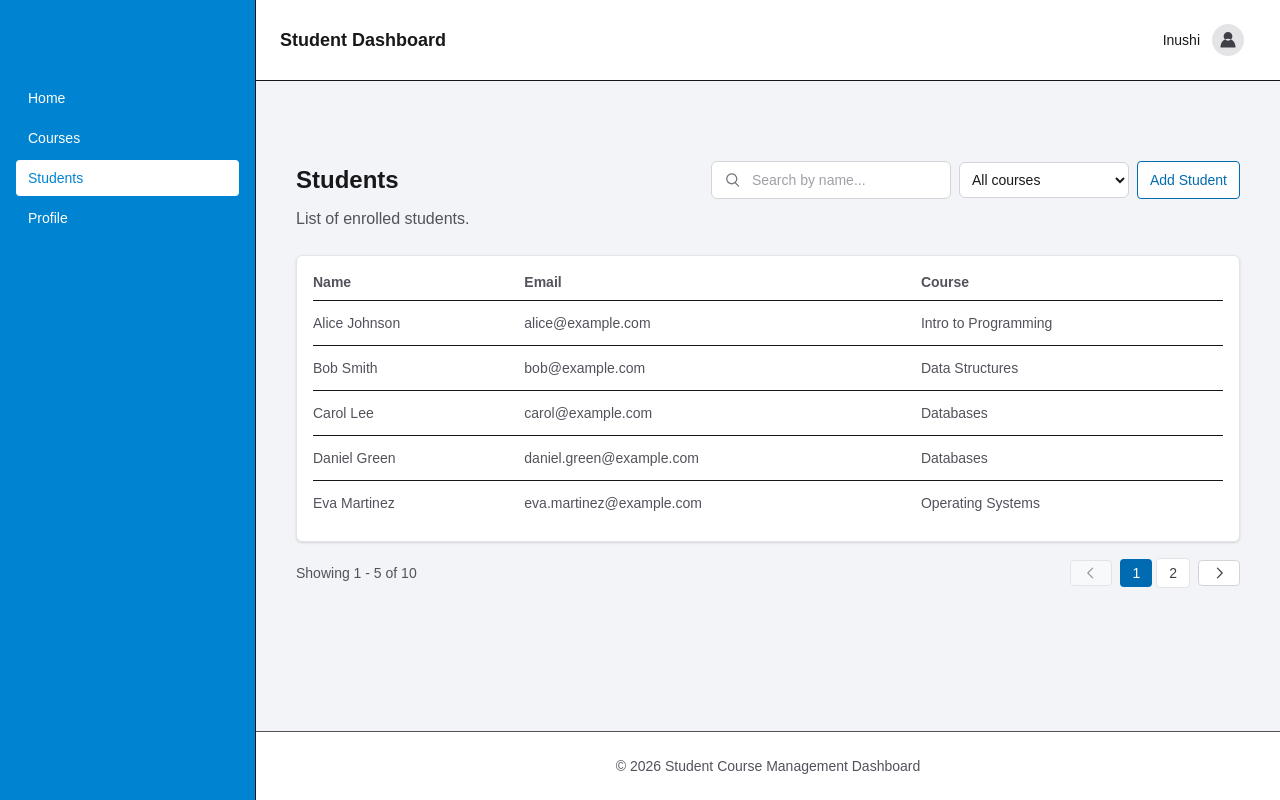
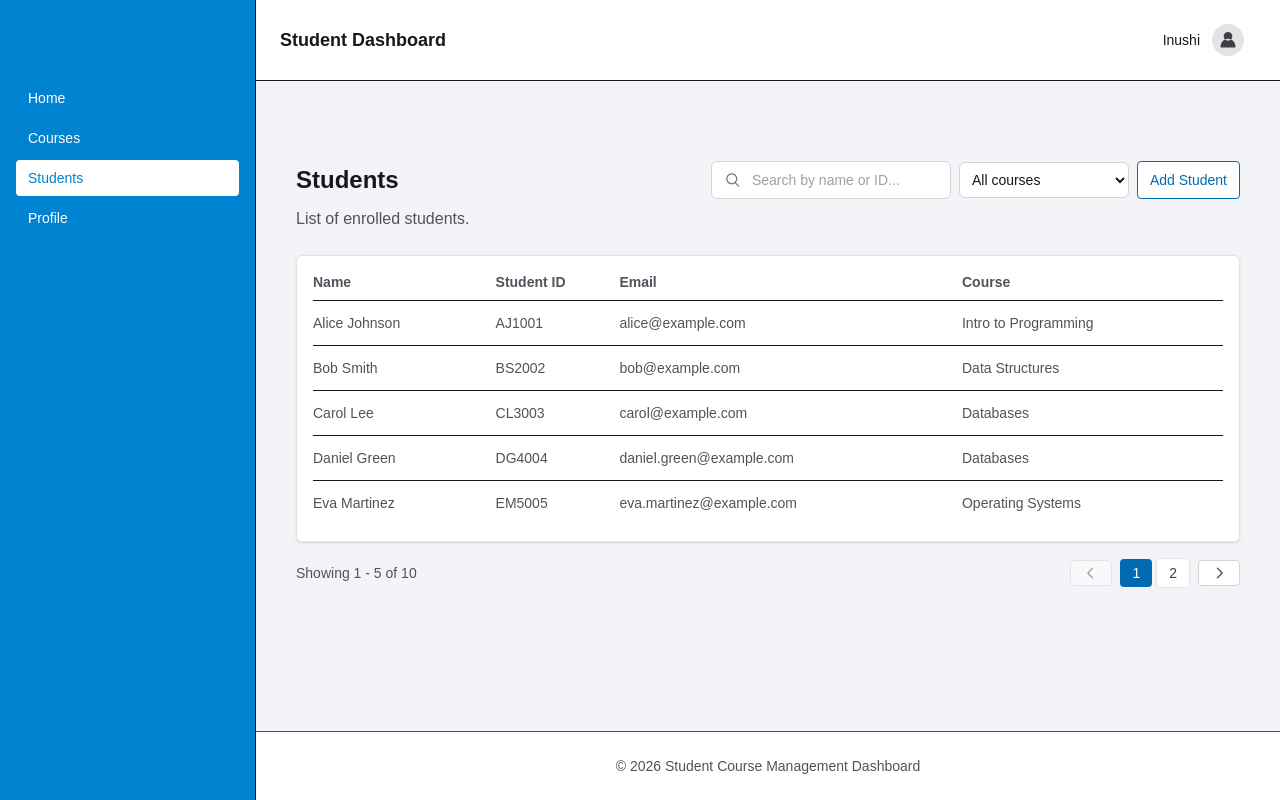
Before and after one commit to InushiKavindi/student-course-dashboard, a Next.js app: page /students in a window 1280 px wide. Built offline with nearby package versions, Linux system fonts and the light colour scheme.

Commit message:
ui: add student ID field and validation

```diff
--- a/app/components/CourseForm.tsx
+++ b/app/components/CourseForm.tsx
@@ -16,6 +16,8 @@ export default function CourseForm({ onSubmitted }: { onSubmitted?: (data: Cours
   const [errors, setErrors] = useState<{ title?: string; code?: string; desc?: string }>({});
 
   const codePattern = /^[A-Z]{2,4}\d{3}$/; // e.g. CS101, MATH201
+  // Title must start with a letter; allow only letters, spaces and & (no numbers)
+  const titlePattern = /^[A-Za-z][A-Za-z &]*$/;
 
   // Validate form values and return errors by field
   function validate(values: { title: string; code: string; desc: string }) {
@@ -24,6 +26,8 @@ export default function CourseForm({ onSubmitted }: { onSubmitted?: (data: Cours
       next.title = "Title is required";
     } else if (values.title.trim().length < 3) {
       next.title = "Title must be at least 3 characters";
+    } else if (!titlePattern.test(values.title.trim())) {
+      next.title = "Title must start with a letter and may include letters, spaces and & (no numbers)";
     }
 
     if (!values.code.trim()) {
--- a/app/components/StudentForm.tsx
+++ b/app/components/StudentForm.tsx
@@ -3,6 +3,7 @@
 import { useState } from "react";
 
 export type StudentFormData = {
+  studentId: string;
   name: string;
   email: string;
   course: string;
@@ -11,18 +12,26 @@ export type StudentFormData = {
 export default function StudentForm({ onSubmitted }: { onSubmitted?: (data: StudentFormData) => void }) {
   const [name, setName] = useState("");
   const [email, setEmail] = useState("");
+  const [studentId, setStudentId] = useState("");
   const [course, setCourse] = useState("");
   // Field-level error messages; populated when a field is invalid
-  const [errors, setErrors] = useState<{ name?: string; email?: string; course?: string }>({});
+  const [errors, setErrors] = useState<{ studentId?: string; name?: string; email?: string; course?: string }>({});
 
   // Basic email pattern for validation (not exhaustive but user-friendly)
   const emailPattern = /^[^\s@]+@[^\s@]+\.[^\s@]+$/;
   // Name must contain only letters and spaces
   const namePattern = /^[A-Za-z\s]+$/;
+  // Student ID: exactly 2 uppercase letters followed by 4 digits (e.g. AB1234)
+  const studentIdPattern = /^[A-Z]{2}[0-9]{4}$/;
 
   // Validate current form values and return errors by field
-  function validate(values: { name: string; email: string; course: string }) {
-    const next: { name?: string; email?: string; course?: string } = {};
+  function validate(values: { studentId: string; name: string; email: string; course: string }) {
+    const next: { studentId?: string; name?: string; email?: string; course?: string } = {};
+    if (!values.studentId.trim()) {
+      next.studentId = "Student ID is required";
+    } else if (!studentIdPattern.test(values.studentId.trim())) {
+      next.studentId = "Student ID must be 2 uppercase letters followed by 4 digits (e.g. AB1234)";
+    }
     if (!values.name.trim()) {
       next.name = "Name is required";
     } else if (values.name.trim().length < 2) {
@@ -47,17 +56,37 @@ export default function StudentForm({ onSubmitted }: { onSubmitted?: (data: Stud
 
   function handleSubmit(e: React.FormEvent) {
     e.preventDefault();
-    const data = { name, email, course };
+    const data = { studentId, name, email, course };
     const nextErrors = validate(data);
     setErrors(nextErrors);
     if (Object.keys(nextErrors).length > 0) return;
-    alert(`Student added: ${name} (${course})`);
+    alert(`Student added: ${name} (${course}) — ID: ${studentId}`);
     onSubmitted?.(data);
   }
 
   return (
     <div className="rounded-md border border-zinc-300 bg-white p-4 shadow-sm">
       <form onSubmit={handleSubmit} className="space-y-4">
+      <div>
+        <label className="block text-sm font-medium text-zinc-700">Student ID</label>
+        {/* Student ID: required, uppercase letters/digits, 6-10 chars */}
+        <input
+          type="text"
+          value={studentId}
+          onChange={(e) => {
+            setStudentId(e.target.value.toUpperCase());
+            if (errors.studentId) setErrors((prev) => ({ ...prev, studentId: undefined }));
+          }}
+          aria-invalid={!!errors.studentId}
+          pattern="[A-Z]{2}[0-9]{4}"
+          className={`mt-1 w-full rounded border px-3 py-2 shadow-sm placeholder:text-zinc-400 hover:border-zinc-600 focus:outline-none focus:ring-1 bg-white text-zinc-900 ${
+            errors.studentId ? "border-red-500 focus:ring-red-300" : "border-zinc-300 focus:ring-zinc-600"
+          }`}
+          placeholder="e.g. AB1234"
+          required
+        />
+        {errors.studentId && <p className="mt-1 text-sm text-red-600 dark:text-red-400">{errors.studentId}</p>}
+      </div>
       <div>
         <label className="block text-sm font-medium text-zinc-700">Name</label>
         {/* Name: required, min 2 characters, only letters and spaces */}
--- a/app/components/StudentTable.tsx
+++ b/app/components/StudentTable.tsx
@@ -1,5 +1,6 @@
 type Student = {
   id: number | string;
+  studentId?: string;
   name: string;
   email?: string;
   course?: string;
@@ -19,14 +20,16 @@ export default function StudentTable({ students }: StudentTableProps) {
             <thead>
               <tr className="text-left text-sm text-zinc-600">
                 <th className="pb-2">Name</th>
+                <th className="pb-2">Student ID</th>
                 <th className="pb-2 hidden sm:table-cell">Email</th>
                 <th className="pb-2">Course</th>
               </tr>
             </thead>
             <tbody>
               {students.map((s) => (
-                <tr key={s.id} className="border-t bg-white">
+                <tr key={s.id ?? s.studentId} className="border-t bg-white">
                   <td className="py-3 pr-4 text-sm font-medium text-zinc-600">{s.name}</td>
+                  <td className="py-3 pr-4 text-sm text-zinc-600">{s.studentId ?? s.id}</td>
                   <td className="py-3 pr-4 text-sm text-zinc-600 hidden sm:table-cell">{s.email}</td>
                   <td className="py-3 pr-4 text-sm text-zinc-600">{s.course}</td>
                 </tr>
@@ -39,10 +42,11 @@ export default function StudentTable({ students }: StudentTableProps) {
       {/* Mobile cards (sm and below) */}
       <div className="md:hidden space-y-3">
         {students.map((s) => (
-          <div key={s.id} className="rounded-md border border-zinc-200 bg-white p-3 shadow-sm">
+          <div key={s.id ?? s.studentId} className="rounded-md border border-zinc-200 bg-white p-3 shadow-sm">
             <div className="flex items-start justify-between">
               <div>
                 <div className="text-sm font-medium text-zinc-900">{s.name}</div>
+                {(s.studentId ?? s.id) && <div className="mt-1 text-xs text-zinc-600">ID: {s.studentId ?? s.id}</div>}
                 {s.email && <div className="mt-1 text-xs text-zinc-600">{s.email}</div>}
                 {s.course && <div className="mt-2 text-sm text-zinc-600">{s.course}</div>}
               </div>
--- a/app/students/page.tsx
+++ b/app/students/page.tsx
@@ -13,16 +13,16 @@ import StudentForm from "../components/StudentForm";
 
 export default function StudentsPage() {
   const students = [
-    { id: 1, name: "Alice Johnson", email: "alice@example.com", course: "Intro to Programming" },
-    { id: 2, name: "Bob Smith", email: "bob@example.com", course: "Data Structures" },
-    { id: 3, name: "Carol Lee", email: "carol@example.com", course: "Databases" },
-    { id: 4, name: "Daniel Green", email: "daniel.green@example.com", course: "Databases" },
-    { id: 5, name: "Eva Martinez", email: "eva.martinez@example.com", course: "Operating Systems" },
-    { id: 6, name: "Frank Nelson", email: "frank.nelson@example.com", course: "Networks" },
-    { id: 7, name: "Grace Kim", email: "grace.kim@example.com", course: "Algorithms" },
-    { id: 8, name: "Hector Alvarez", email: "hector.alvarez@example.com", course: "Databases" },
-    { id: 9, name: "Ivy Zhao", email: "ivy.zhao@example.com", course: "Intro to Programming" },
-    { id: 10, name: "Jack Turner", email: "jack.turner@example.com", course: "Operating Systems" },
+    { id: 1, studentId: "AJ1001", name: "Alice Johnson", email: "alice@example.com", course: "Intro to Programming" },
+    { id: 2, studentId: "BS2002", name: "Bob Smith", email: "bob@example.com", course: "Data Structures" },
+    { id: 3, studentId: "CL3003", name: "Carol Lee", email: "carol@example.com", course: "Databases" },
+    { id: 4, studentId: "DG4004", name: "Daniel Green", email: "daniel.green@example.com", course: "Databases" },
+    { id: 5, studentId: "EM5005", name: "Eva Martinez", email: "eva.martinez@example.com", course: "Operating Systems" },
+    { id: 6, studentId: "FN6006", name: "Frank Nelson", email: "frank.nelson@example.com", course: "Networks" },
+    { id: 7, studentId: "GK7007", name: "Grace Kim", email: "grace.kim@example.com", course: "Algorithms" },
+    { id: 8, studentId: "HA8008", name: "Hector Alvarez", email: "hector.alvarez@example.com", course: "Databases" },
+    { id: 9, studentId: "IZ9009", name: "Ivy Zhao", email: "ivy.zhao@example.com", course: "Intro to Programming" },
+    { id: 10, studentId: "JT1010", name: "Jack Turner", email: "jack.turner@example.com", course: "Operating Systems" },
   ];
 
   const [query, setQuery] = useState("");
@@ -32,11 +32,15 @@ export default function StudentsPage() {
   const [page, setPage] = useState(1);
   const pageSize = 5;
 
-  // Text search: name-only to keep results predictable on mobile
+  // Text search: match name OR studentId
   const filtered = useMemo(() => {
     const q = query.toLowerCase().trim();
     if (!q) return students;
-    return students.filter((s) => (s.name || "").toLowerCase().includes(q));
+    return students.filter((s) => {
+      const nameMatch = (s.name || "").toLowerCase().includes(q);
+      const idMatch = (s.studentId || "").toLowerCase().includes(q);
+      return nameMatch || idMatch;
+    });
   }, [query, students]);
 
   // Build course dropdown options from current list
@@ -82,7 +86,7 @@ export default function StudentsPage() {
           <div className="flex w-full flex-wrap items-center gap-2 sm:w-auto">
             <SearchBar
               className="w-full sm:flex-1 sm:min-w-60 md:max-w-md"
-              placeholder="Search by name..."
+              placeholder="Search by name or ID..."
               value={query}
               onChange={setQuery}
             />
```
